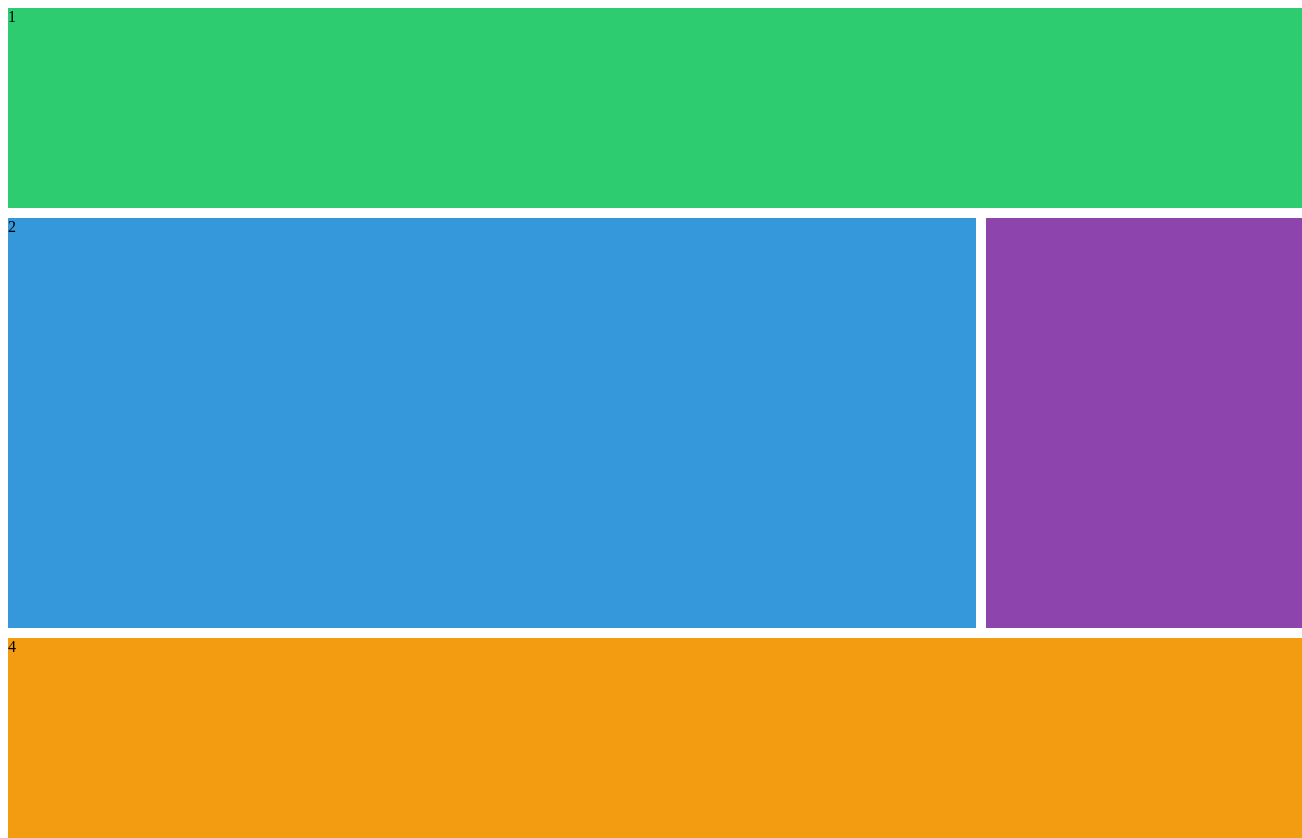
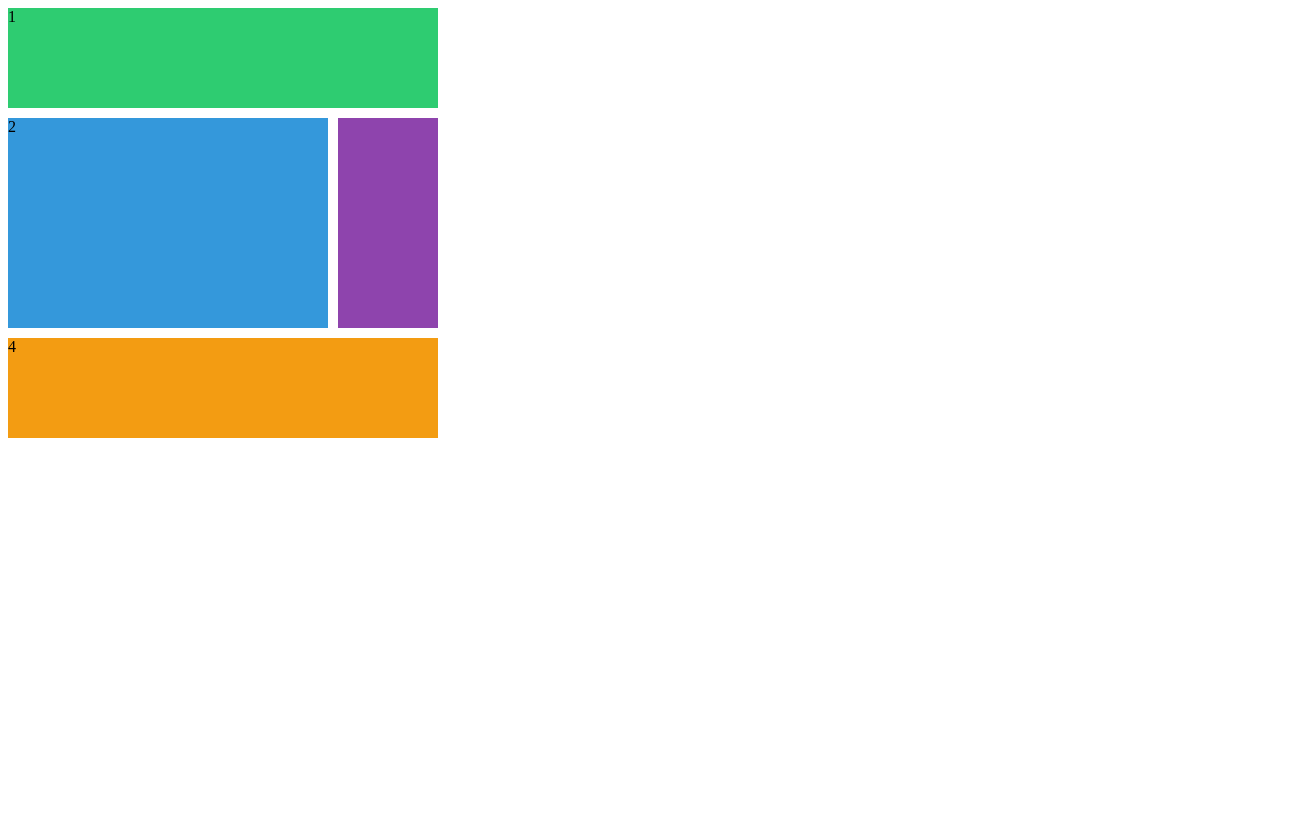
Before and after one commit to msun4100/css-test, a plain HTML site: page grid.html in a window 1280 px wide. Shown: the whole page, 1302 px wide, since content can reach past the window. After the commit the page ends 816 px from the top, so only its background shows below. Drawn offline with Linux system fonts and the light colour scheme.

Commit message:
grid Line Naming

```diff
--- a/grid-styles.css
+++ b/grid-styles.css
@@ -19,19 +19,19 @@
   height: 100vh;
   display: grid;
   gap: 10px;
-  grid-template-columns: repeat(4, 25%);
-  grid-template-rows: repeat(4, 25%);
+  grid-template-columns: [first-line] 100px [second-line] 100px [third-line] 100px [fourth-line] 100px [fifth-line];
+  grid-template-rows: repeat(4, 100px [row-line]);
 }
 
 .header {
   background-color: #2ecc71;
-  grid-column: 1 / -1;
+  grid-column: first-line / fifth-line;
 }
 
 .content {
   background-color: #3498db;
-  grid-column: 1 / -2;
-  grid-row: span 2;
+  grid-column: first-line / fourth-line;
+  grid-row: row-line 1 / row-line 3;
 }
 .nav {
   background-color: #8e44ad;
```
